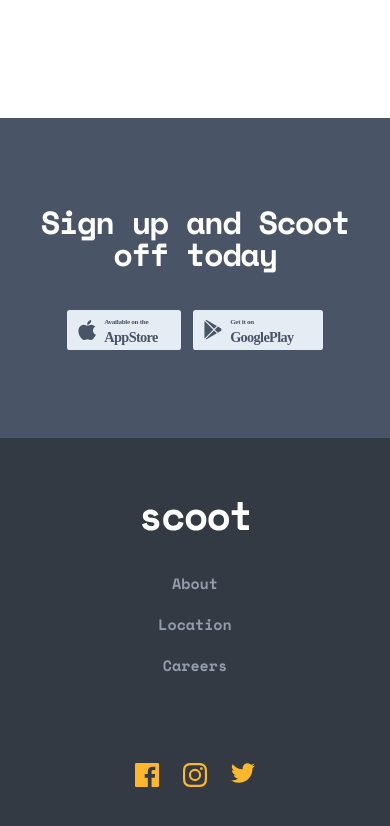
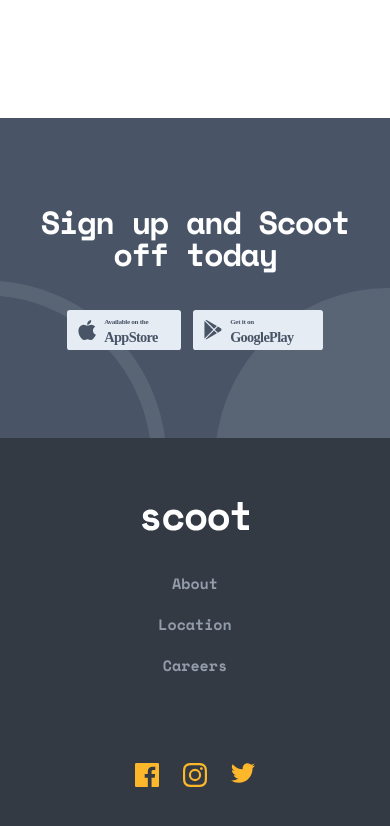
Before and after one commit to miguelzaga/scoot-multi-page-website, a React (Vite) app: page / in a window 390 px wide. Shown: the part 4102-4928 px from the top of the page. Built offline with nearby package versions, Linux system fonts and the light colour scheme.

Commit message:
fixed styling and added pattern

```diff
--- a/src/components/Footer.jsx
+++ b/src/components/Footer.jsx
@@ -1,20 +1,24 @@
 import { Link } from "react-router-dom";
 import appStore from "/src/assets/icons/app-store.svg";
 import googlePlay from "/src/assets/icons/google-play.svg";
+import semiCircles from "/src/assets/patterns/semi-circles.svg"
 
 function Footer() {
   return (
     <footer>
-      <div className="bg-darkNavy px-8 py-22 md:py-[62px]">
-        <h2 className="mb-10 text-center font-mono text-3.5xl/none font-bold tracking-tighter text-white md:mx-auto md:max-w-[457px] md:text-h2">
-          Sign up and Scoot off today
-        </h2>
-        <div className="flex h-10 justify-center gap-3">
-          <img className="" src={appStore} alt="" />
-          <img src={googlePlay} alt="" />
+      <div className="bg-darkNavy px-8 py-22 md:py-[62px] lg:py-[102px] overflow-x-clip z-10">
+        <div className="gap-10 flex flex-col items-center lg:flex-row justify-between max-w-desktop mx-auto relative z-0">
+          <h2 className="text-center font-mono text-3.5xl/none font-bold tracking-tighter text-white md:max-w-[457px] md:text-h2 lg:text-left">
+            Sign up and Scoot off today
+          </h2>
+          <div className="flex gap-3 justify-center items-center md:gap-[18px]">
+            <img className="max-lg:max-h-10" src={appStore} alt="Avaliable on the AppStore" />
+            <img className="max-lg:max-h-10" src={googlePlay} alt="Get it on GooglePlay" />
+          </div>
+          <img className="absolute max-w-none -right-[203px] -z-10 -bottom-[88px] md:-bottom-[62px] md:-right-40 lg:-bottom-28 lg:-right-80" src={semiCircles} alt="" />
         </div>
       </div>
-      <div className="bg-[#333A44] px-10 pb-22 pt-16 md:flex-row md:gap-[58px] md:pb-8 md:pt-9">
+      <div className="bg-[#333A44] px-10 pb-22 pt-16 md:flex-row md:gap-[58px] md:pb-8 md:pt-9 relative">
         <div className="flex flex-col items-center md:flex-row md:gap-[58px] lg:mx-auto lg:max-w-desktop">
           <Link to="/">
             <svg
```
